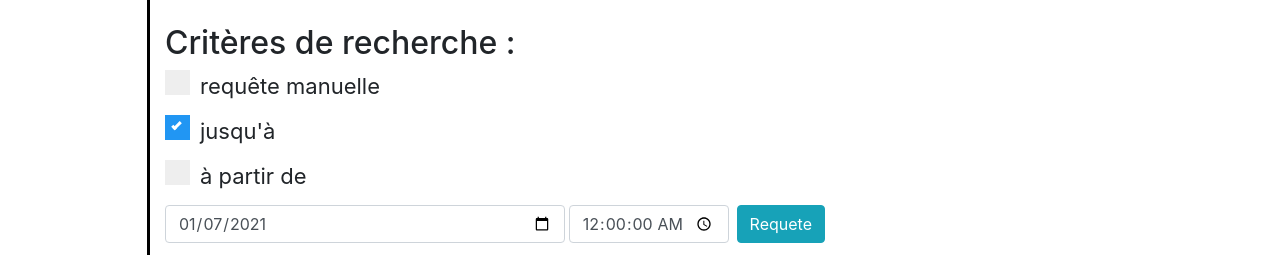
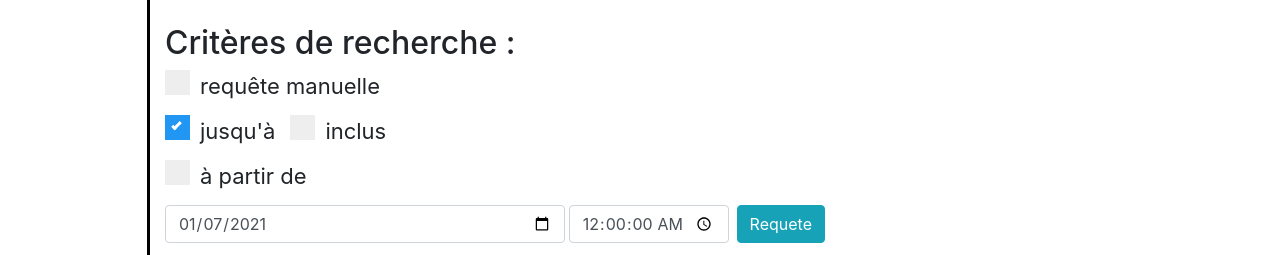
Before and after one commit to PierreTSE/2020-BDD-dashboard, a Vue app: page / in a window 1280 px wide. Both pictures are taken after a click on the label "jusqu'à". Shown: the part 287-542 px from the top of the page. Built offline with nearby package versions, Linux system fonts and the light colour scheme.

Commit message:
Added include checkbox
Co-Authored-By: Léon Delcroix <44394714+ComteHerrapait@users.noreply.github.com>

```diff
--- a/src/components/RequestForm.vue
+++ b/src/components/RequestForm.vue
@@ -10,23 +10,43 @@
             </div>
         </div>
 
-        <form class="form-inline">
+        <div>
 
             <label class="container">requête manuelle
                 <input type="checkbox" v-model="manual_query_enable" @change="updateCheckboxes(true)">
                 <span class="checkmark"></span>
             </label>
 
+            <form class="form-inline">
+
+                <div class="form-check form-check-inline">
                     <label class="container">jusqu'à
                         <input type="checkbox" v-model="date_before_enable" @change="updateCheckboxes()">
                         <span class="checkmark"></span>
                     </label>
+                    <label class="container" v-if="date_before_enable"> inclus
+                            <input type="checkbox" v-model="include_before_enable" @change="updateCheckboxes()">
+                            <span class="checkmark"></span>
+                    </label>
+                </div>
 
+            </form>
+
+            <form class="form-inline">
+
+                <div class="form-check form-check-inline">
                     <label class="container">à partir de
                         <input type="checkbox" v-model="date_after_enable" @change="updateCheckboxes()">
                         <span class="checkmark"></span>
                     </label>
+                    <label class="container" v-if="date_after_enable"> inclus
+                            <input type="checkbox" v-model="include_after_enable" @change="updateCheckboxes()">
+                            <span class="checkmark"></span>
+                    </label>
+                </div>
             </form>
+        </div>
+
         <form class="form-group form-inline">
             <input type="date" class="form-control flex-fill mr-1" v-model="date_before" v-if="date_before_enable" @change="updateRequest()"/>
             <input type="time" class="form-control mr-2" step="1" v-model="time_before" v-if="date_before_enable" @change="updateRequest()">
@@ -47,7 +67,9 @@ export default {
     data: () => ({
         submit_text: null,
         date_before_enable: false,
+        include_before_enable: false,
         date_after_enable: false,
+        include_after_enable: false,
         manual_query_enable: false,
         request_mode_all: true,
         manual_query: null,
@@ -73,7 +95,7 @@ export default {
                 if (this.date_exact) {
                     conditions.push("timestamp == " + Date.parse(this.date_exact)/1000);
                 } else {
-                    this.request =  "SELECT all FROM " + this.serie;
+                    this.request =  "SELECT all FROM " + this.serie +";";
                 }
             }
             else if (this.manual_query_enable){
@@ -82,12 +104,24 @@ export default {
             else {
                 // TODO : Do we want finer controls ? like choose with hour rather than date (pls no)
                 if (this.date_before_enable){
+                    if (this.include_before_enable){
                         let timestamp = this.date_before + "T" + this.time_before + ".000Z";
                         conditions.push("timestamp <= " + Date.parse(timestamp)/1000);
                     }
+                    else {
+                        let timestamp = this.date_before + "T" + this.time_before + ".000Z";
+                        conditions.push("timestamp < " + Date.parse(timestamp)/1000);
+                    }
+                }
                 if (this.date_after_enable){
+                    if (this.include_after_enable) {
                         let timestamp = this.date_after + "T" + this.time_after + ".000Z";
                         conditions.push("timestamp >= " + Date.parse(timestamp)/1000);
+                    }
+                    else {
+                        let timestamp = this.date_after + "T" + this.time_after + ".000Z";
+                        conditions.push("timestamp > " + Date.parse(timestamp)/1000);
+                    }
                 }
             }
 
@@ -180,6 +214,7 @@ export default {
   -moz-user-select: none;
   -ms-user-select: none;
   user-select: none;
+  white-space: nowrap;
 }
 
 /* Hide the browser's default checkbox */
```
Lines whose indentation alone changed are shown as unchanged.
